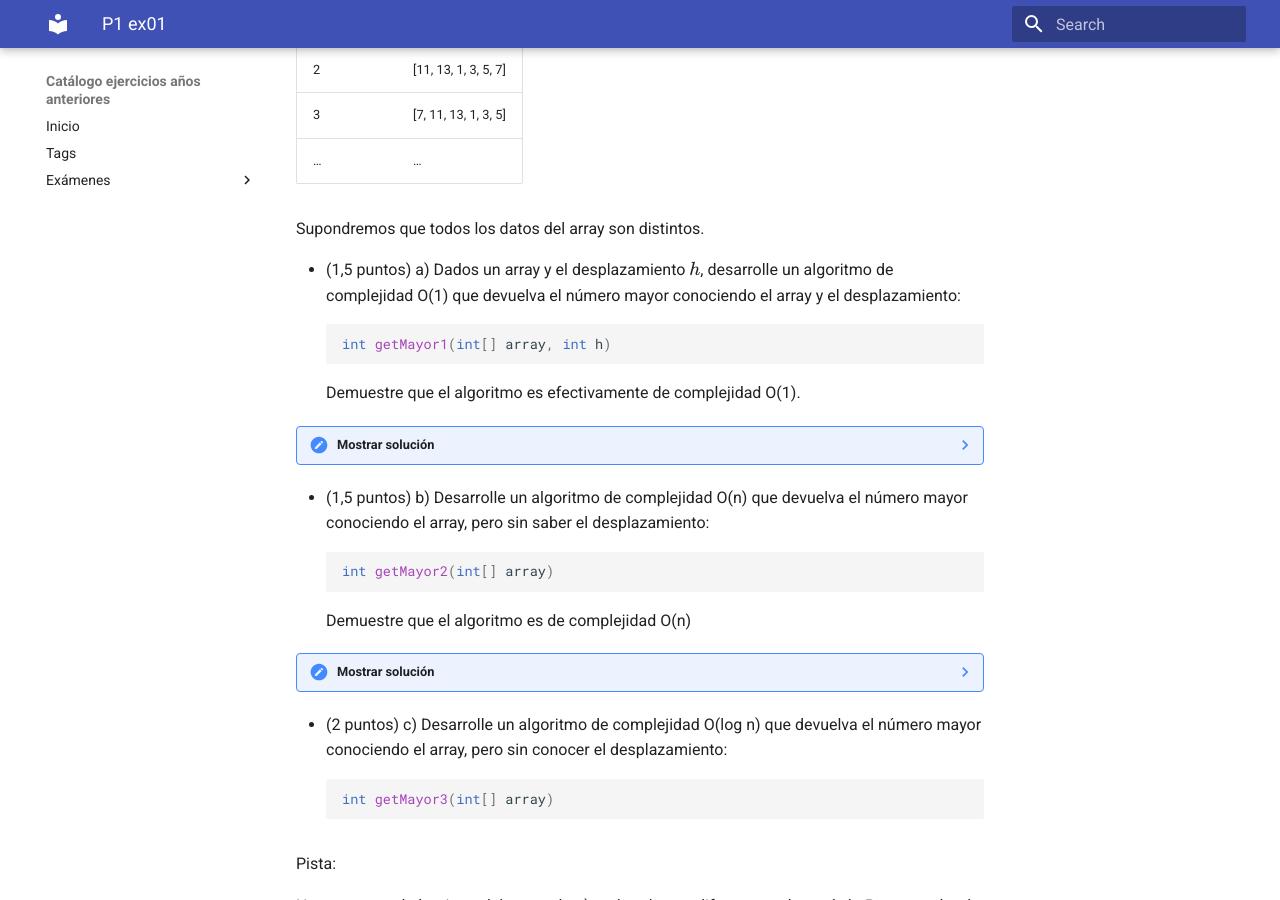
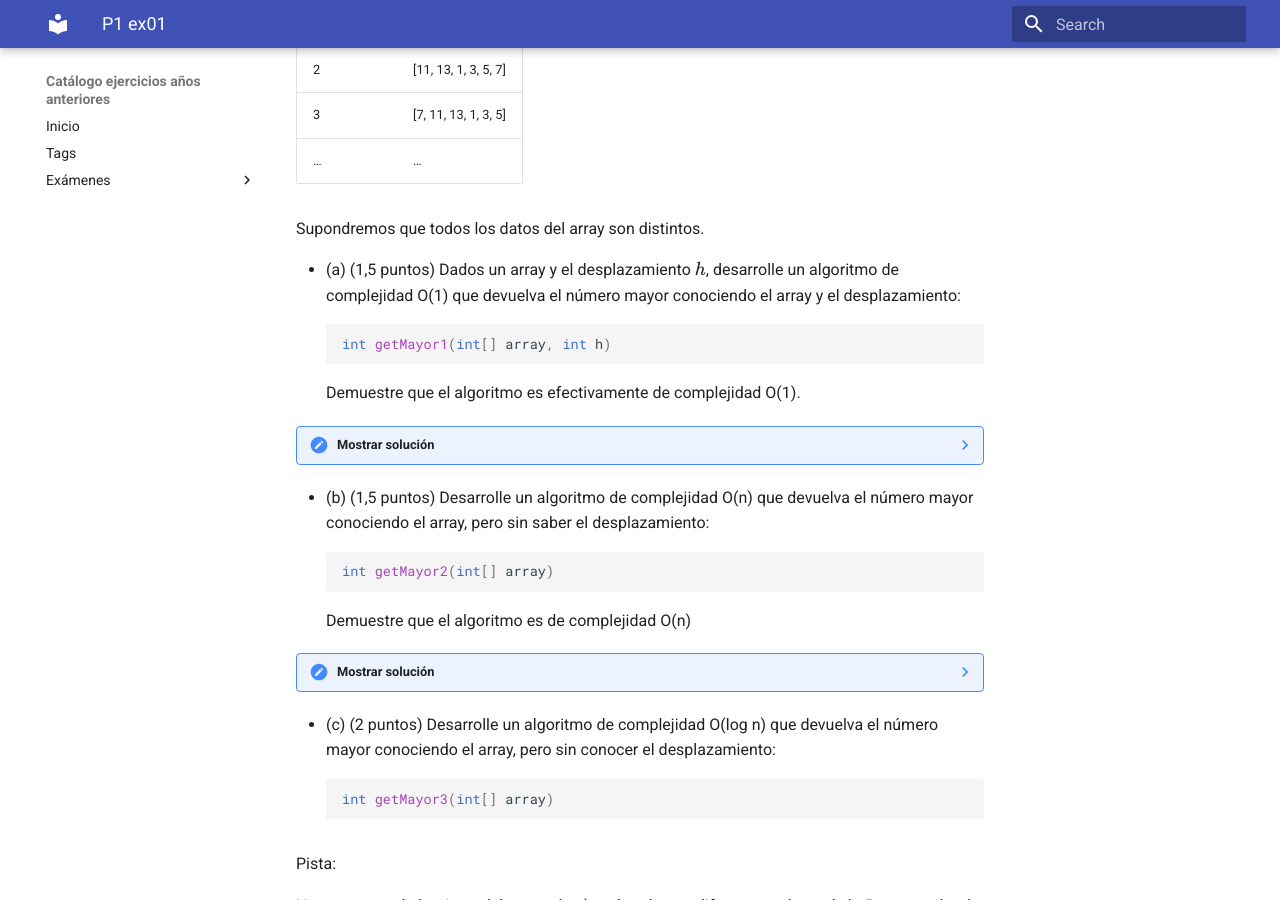
Before and after one commit to adsw-upm/examenes, an MkDocs documentation site: the page built from docs/exams/2013/p1_ex01.md, in a window 1280 px wide and 900 px high, scrolled down 377 px. Built offline with MkDocs 1.6.1 and Material for MkDocs 9.7.7, drawn with Linux system fonts in a browser that asks for light colours.

Commit message:
fix: update of the 2013/p1 format

````diff
--- a/docs/exams/2013/p1_ex01.md
+++ b/docs/exams/2013/p1_ex01.md
@@ -18,7 +18,7 @@ Tenemos arrays de datos que están ordenados en orden ascendente, pero con los d
 
 Supondremos que todos los datos del array son distintos.
 
-- (1,5 puntos) a) Dados un array y el desplazamiento \( h \), desarrolle un algoritmo de complejidad O(1) que devuelva el número mayor conociendo el array y el desplazamiento:
+- (a) (1,5 puntos) Dados un array y el desplazamiento \( h \), desarrolle un algoritmo de complejidad O(1) que devuelva el número mayor conociendo el array y el desplazamiento:
 ```java
 int getMayor1(int[] array, int h)
 ```
@@ -33,7 +33,7 @@ Demuestre que el algoritmo es efectivamente de complejidad O(1).
     ```
     El algoritmo es de complejidad O(1) porque el número de pasos del algoritmo es independiente de n.
 
-- (1,5 puntos) b) Desarrolle un algoritmo de complejidad O(n) que devuelva el número mayor conociendo el array, pero sin saber el desplazamiento:
+- (b) (1,5 puntos) Desarrolle un algoritmo de complejidad O(n) que devuelva el número mayor conociendo el array, pero sin saber el desplazamiento:
 ```java
 int getMayor2(int[] array)
 ```
@@ -54,7 +54,7 @@ Demuestre que el algoritmo es de complejidad O(n)
     El algoritmo es de complejidad O(n) porque es un bucle que se ejecuta n veces.
 
 
-- (2 puntos) c) Desarrolle un algoritmo de complejidad O(log n) que devuelva el número mayor conociendo el array, pero sin conocer el desplazamiento:
+- (c) (2 puntos) Desarrolle un algoritmo de complejidad O(log n) que devuelva el número mayor conociendo el array, pero sin conocer el desplazamiento:
 ```java
 int getMayor3(int[] array)
 ```
````
Also changed, not shown: docs/exams/2013/p1_ex02.md (+3 -1 lines).
